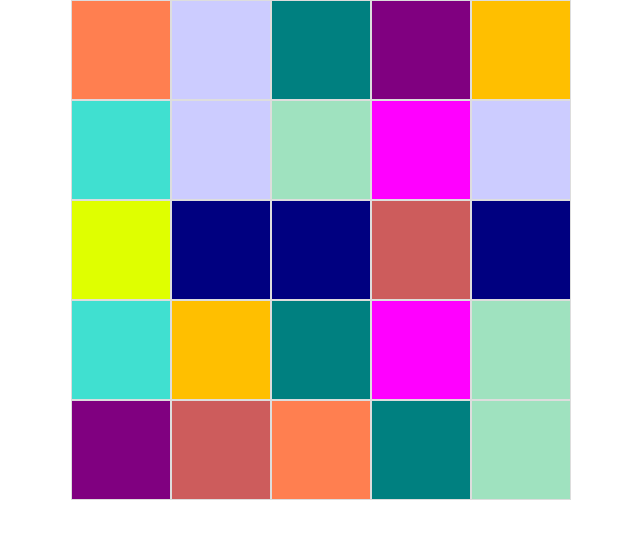
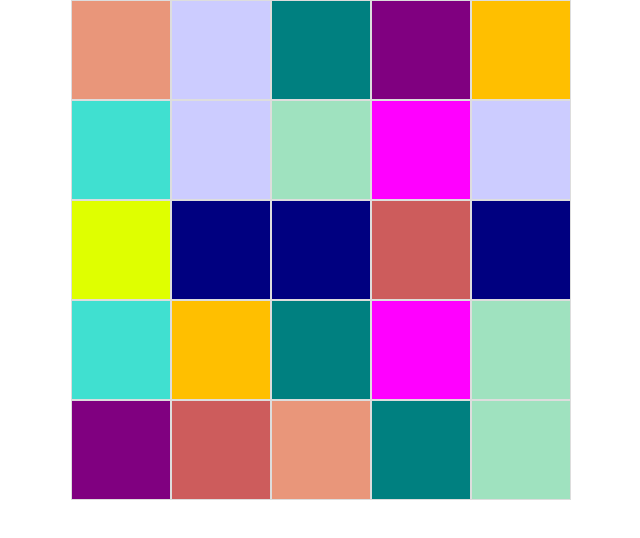
Before and after one commit to RackronSidharth/reactPractice, a React (Create React App) app: page / in a window 1280 px wide. Shown: the top 538 px of the page, without its empty margins (319-959 px from the left). Built offline with nearby package versions, Linux system fonts and the light colour scheme.

Commit message:
adding new color in color array

```diff
--- a/src/components/ColorBox/ColorComp.jsx
+++ b/src/components/ColorBox/ColorComp.jsx
@@ -7,7 +7,7 @@ export default function ColorComp() {
         "#F08080",
         "#DFFF00",
         "#FFBF00",
-        "#FF7F50",
+        "#E9967A",
         "#9FE2BF",
         "#6495ED",
         "#40E0D0",
```
